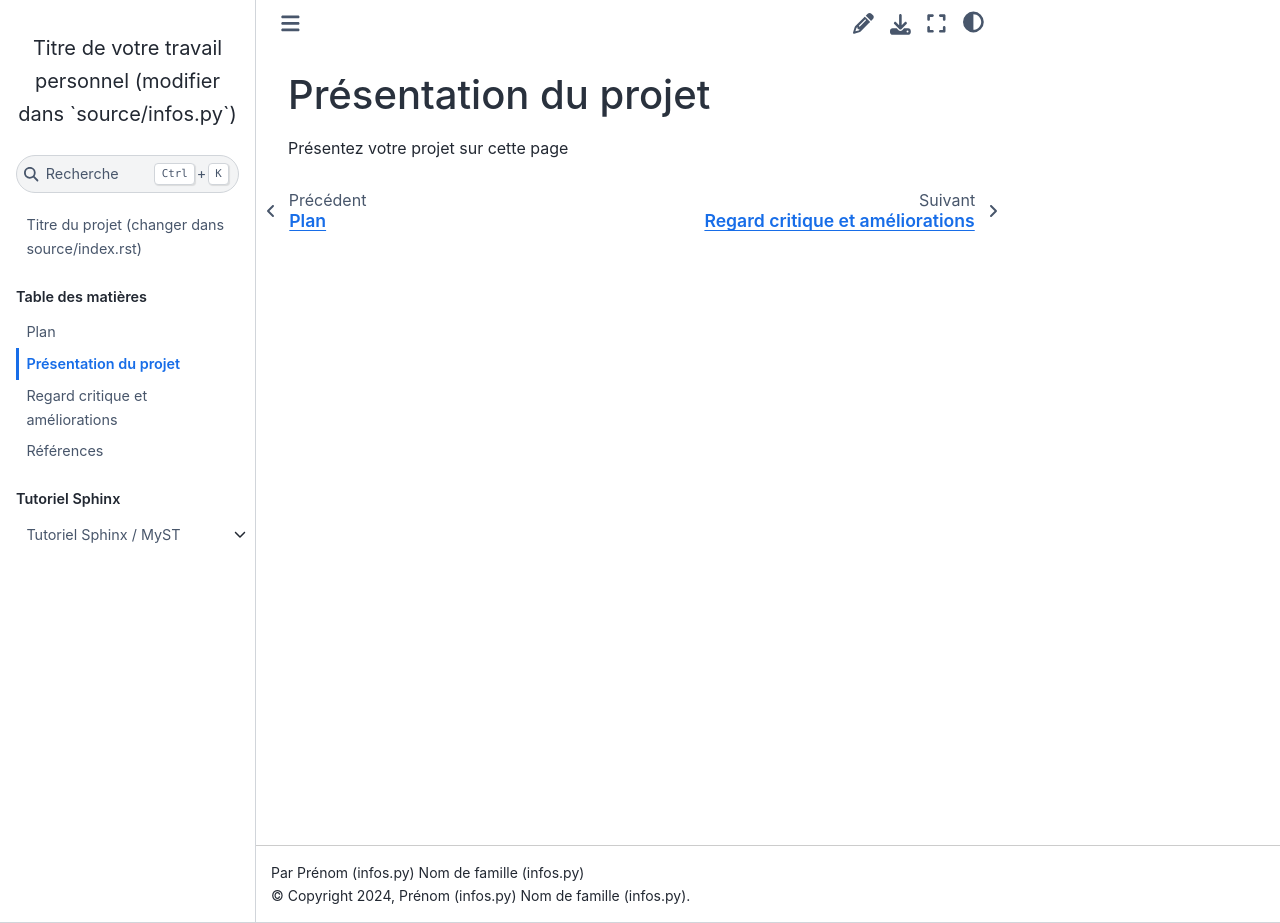
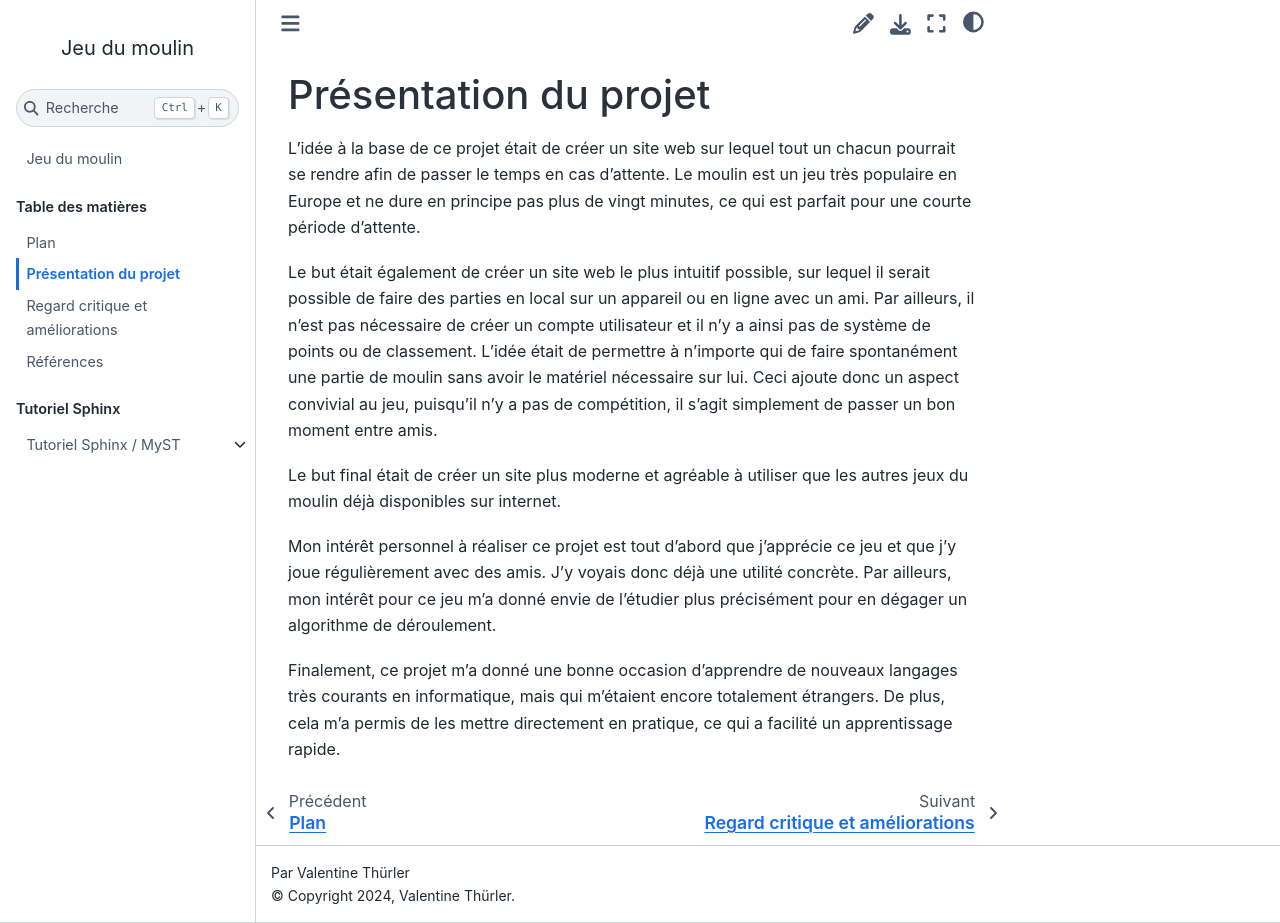
Before and after one commit to valentinethrlr/projet_moulin_documentation, a Sphinx documentation site: the page built from source/presentation.md, in a window 1280 px wide and 923 px high. Built offline with Sphinx 7.4.7 and the Sphinx Book theme 1.1.4, drawn with Linux system fonts in a browser that asks for light colours.

Commit message:
rédaction de la motivation

```diff
--- a/source/index.rst
+++ b/source/index.rst
@@ -1,8 +1,8 @@
 ..  Documentation du projet - CSUD template
 
 
-Titre du projet (changer dans `source/index.rst`)
-=================================
+Jeu du moulin
+=============
 
 ..  toctree::
     :maxdepth: 2
--- a/source/infos.py
+++ b/source/infos.py
@@ -1,15 +1,15 @@
 class DocumentInfos:
 
-    title = u'Titre de votre travail personnel (modifier dans `source/infos.py`)'
-    first_name = 'Prénom (infos.py)'
-    last_name = 'Nom de famille (infos.py)'
+    title = u'Jeu du moulin'
+    first_name = 'Valentine'
+    last_name = 'Thürler'
     author = f'{first_name} {last_name}'
     year = u'2024'
-    month = u'Janvier'
+    month = u'Avril'
     seminary_title = u'Projet OCI'
     tutor = u"Cédric Donner"
     release = "(Version finale)"
-    repository_url = "https://github.com/<username>/<reponame>"
+    repository_url = "https://github.com/<valentinethrlr>/<projet-moulin>"
 
     @classmethod
     def date(cls):
--- a/source/presentation.md
+++ b/source/presentation.md
@@ -2,4 +2,12 @@
 
 # Présentation du projet
 
-Présentez votre projet sur cette page
+L'idée à la base de ce projet était de créer un site web sur lequel tout un chacun pourrait se rendre afin de passer le temps en cas d'attente. Le moulin est un jeu très populaire en Europe et ne dure en principe pas plus de vingt minutes, ce qui est parfait pour une courte période d'attente.
+
+Le but était également de créer un site web le plus intuitif possible, sur lequel il serait possible de faire des parties en local sur un appareil ou en ligne avec un ami. Par ailleurs, il n'est pas nécessaire de créer un compte utilisateur et il n'y a ainsi pas de système de points ou de classement. L'idée était de permettre à n'importe qui de faire spontanément une partie de moulin sans avoir le matériel nécessaire sur lui. Ceci ajoute donc un aspect convivial au jeu, puisqu'il n'y a pas de compétition, il s'agit simplement de passer un bon moment entre amis.
+
+Le but final était de créer un site plus moderne et agréable à utiliser que les autres jeux du moulin déjà disponibles sur internet.
+
+Mon intérêt personnel à réaliser ce projet est tout d'abord que j'apprécie ce jeu et que j'y joue régulièrement avec des amis. J'y voyais donc déjà une utilité concrète. Par ailleurs, mon intérêt pour ce jeu m'a donné envie de l'étudier plus précisément pour en dégager un algorithme de déroulement.
+
+Finalement, ce projet m'a donné une bonne occasion d’apprendre de nouveaux langages très courants en informatique, mais qui m'étaient encore totalement étrangers. De plus, cela m'a permis de les mettre directement en pratique, ce qui a facilité un apprentissage rapide.
```
